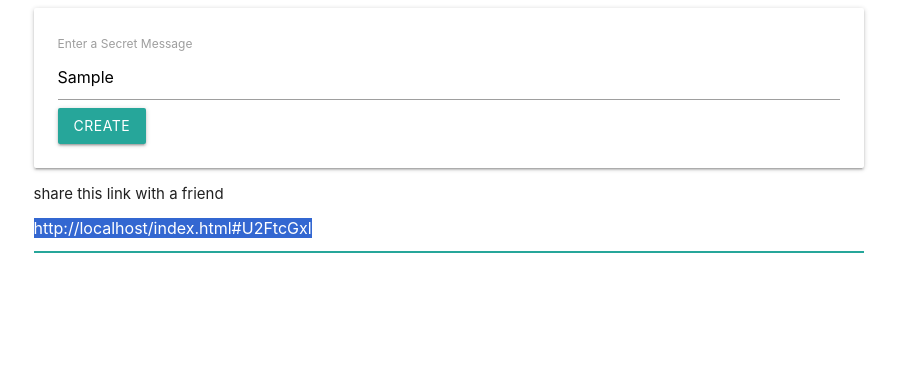
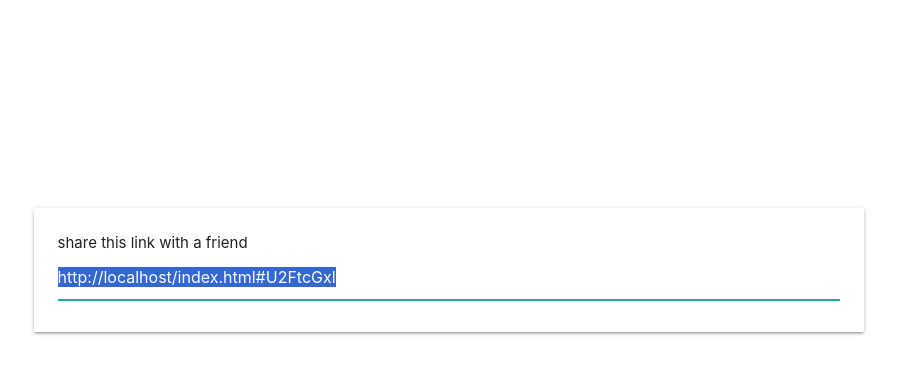
Before and after one commit to c00kamunga/udemy-guided-project-message-sharing, a plain HTML site: page index.html in a window 1280 px wide. Both pictures are taken after typing "Sample" into the empty fields and a click on the button "CREATE". Shown: the whole page, without its empty margins (191-1088 px from the left). Drawn offline with nearby package versions, Linux system fonts and the light colour scheme.

Commit message:
adjusted margin height of message box and state of message box when message is entered and converted

```diff
--- a/index.html
+++ b/index.html
@@ -2,20 +2,28 @@
 <html>
     <head>
         <link rel="stylesheet" href="https://cdnjs.cloudflare.com/ajax/libs/materialize/1.0.0/css/materialize.min.css"/>
+        <style>
+            .row{
+                margin-top: 25vh;
+            }
+        </style>
     </head>
     <body>
         <div class="row">
             <div class="col s8 offset-s2">
-                <div class="card-panel">
+                <div id='message-form' class="card-panel">
                     <form>
                         <label>Enter a Secret Message</label>
                         <input id="message-input"/>
                         <button class='btn'>Create</button>
                     </form>
                 </div>
-                <div>
-                    share this link with a friend
-                    <input id="link-input" />
+
+                <div id='link-form' class='card-panel hide'>
+                    <div>
+                        share this link with a friend
+                        <input id="link-input" />
+                    </div>
                 </div>
             </div>
         </div>
--- a/index.js
+++ b/index.js
@@ -1,5 +1,8 @@
 document.querySelector('form').addEventListener('submit', (event) => {
   event.preventDefault();
+
+  document.querySelector('#message-form').classList.add('hide');
+  document.querySelector('#link-form').classList.remove('hide');
 
   const input = document.querySelector('#message-input');
   const encrypted = btoa(input.value);
```
